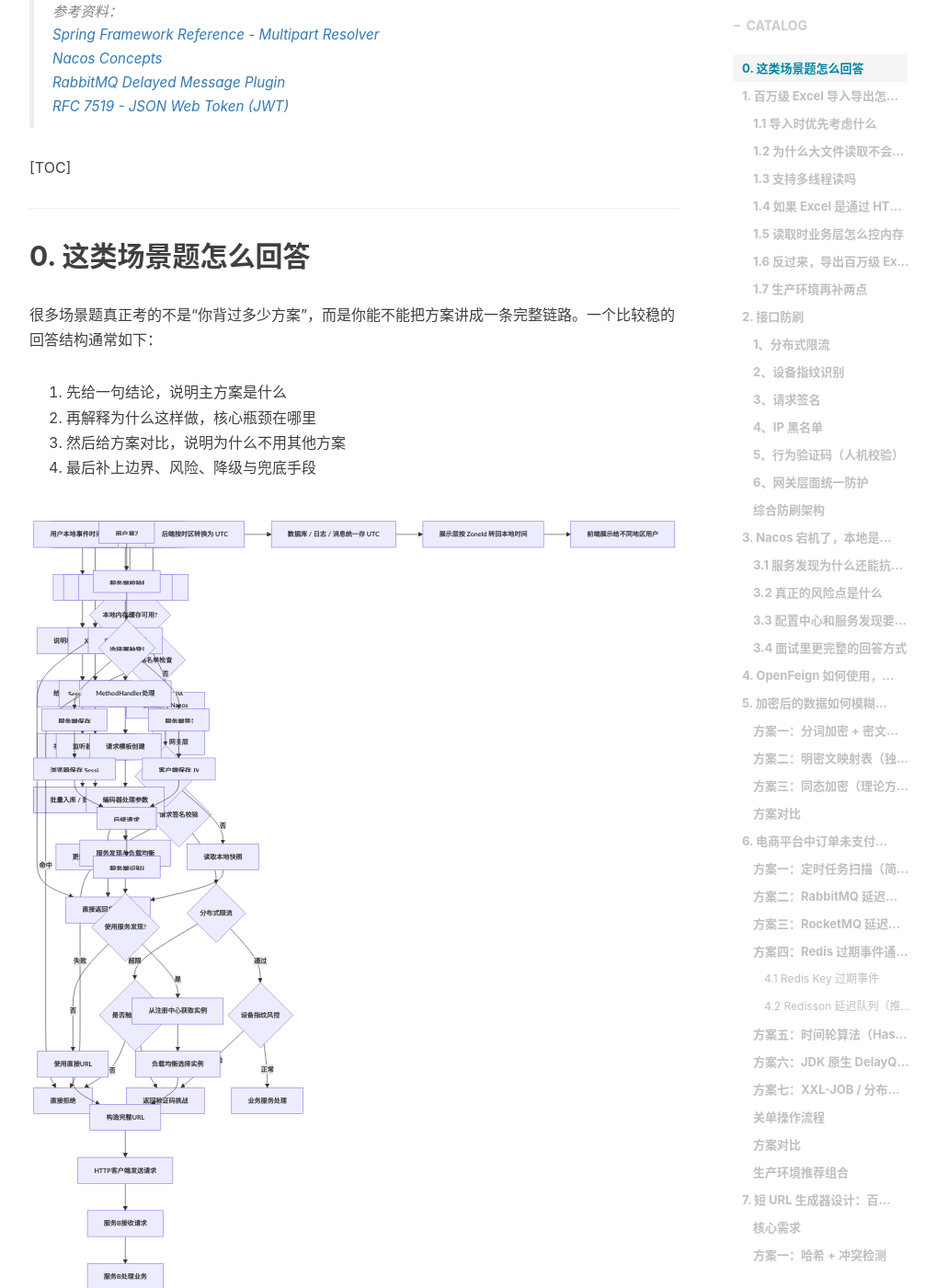
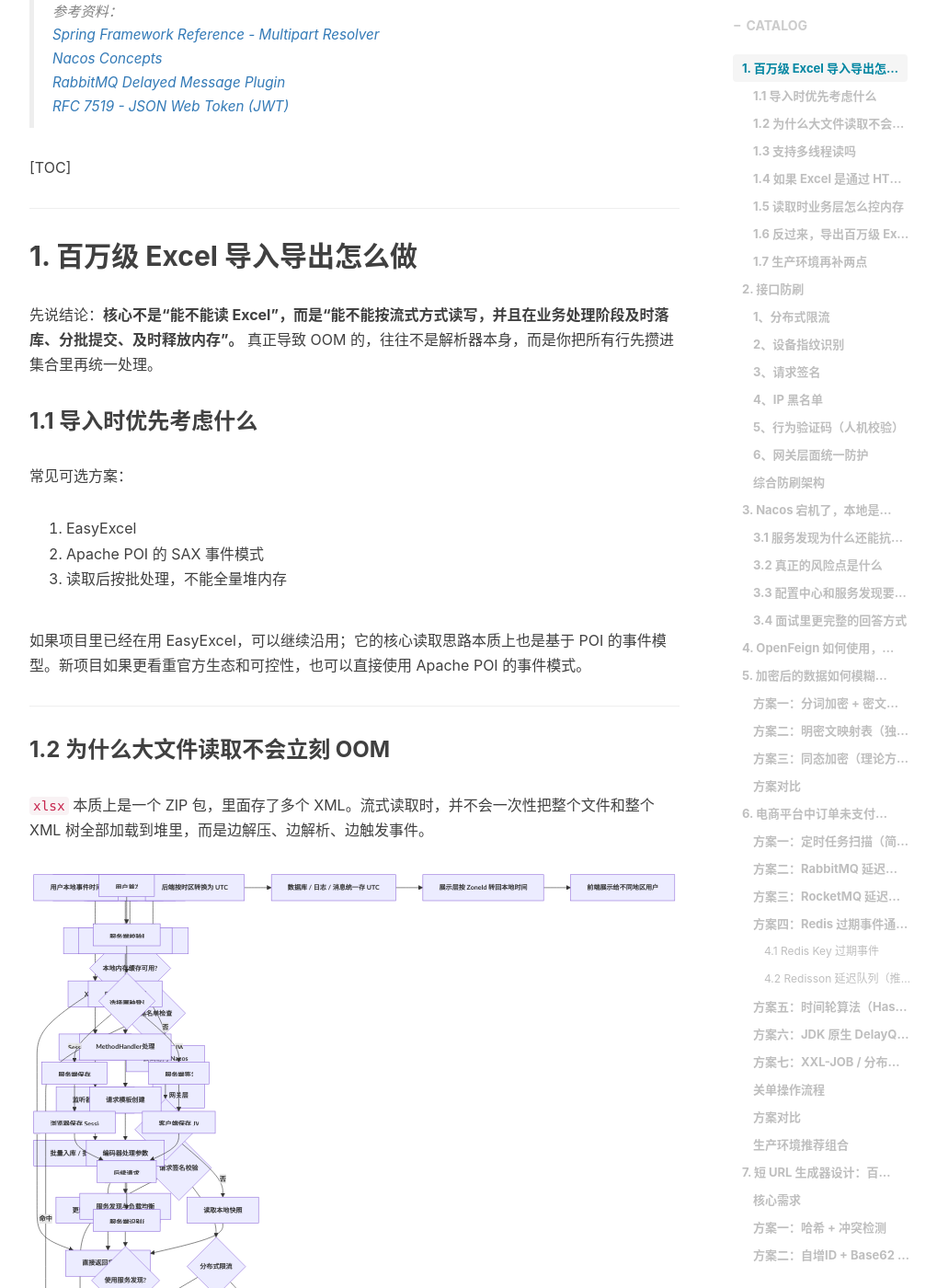
Before and after one commit to zxNchuPG/zxNchuPG.github.io, a Jekyll site: the page built from _posts/2025-11-08-场景题思考.markdown, in a window 1280 px wide and 1400 px high, scrolled down 768 px. Shown: the whole window at 92% size, without its empty margins (233-1252 px from the left). Built offline with Jekyll 4.4.1, drawn with Linux system fonts in a browser that asks for light colours; nearby versions of some CDN libraries; comment, search, counter and statistics services are not loaded; some of the changed text lies outside the part shown.

````diff
--- a/_posts/2025-11-08-场景题思考.markdown
+++ b/_posts/2025-11-08-场景题思考.markdown
@@ -27,36 +27,6 @@ tags:
 > [RFC 7519 - JSON Web Token (JWT)](https://datatracker.ietf.org/doc/html/rfc7519)
 
 [TOC]
-
----
-
-## 0. 这类场景题怎么回答
-
-很多场景题真正考的不是“你背过多少方案”，而是你能不能把方案讲成一条完整链路。一个比较稳的回答结构通常如下：
-
-1. 先给一句结论，说明主方案是什么
-2. 再解释为什么这样做，核心瓶颈在哪里
-3. 然后给方案对比，说明为什么不用其他方案
-4. 最后补上边界、风险、降级与兜底手段
-
-```mermaid
-flowchart TD
-    A[拿到场景题] --> B[先说结论]
-    B --> C[说明核心瓶颈或约束]
-    C --> D[给主方案和备选方案]
-    D --> E[补充边界条件与风险]
-    E --> F[说明生产环境如何兜底]
-```
-
-如果要把答案说得更像工程实践，可以优先从下面 5 个维度展开：
-
-- 数据规模：是几十万、百万、还是百亿级
-- 时效要求：是实时、准实时，还是允许分钟级延迟
-- 一致性要求：允许最终一致，还是必须强一致
-- 可用性要求：中间件挂了是否还能降级
-- 成本约束：能否接受额外中间件、存储、运维复杂度
-
-带着这套框架往下看，后面的每道题会更容易串起来。
 
 ---
 
````
